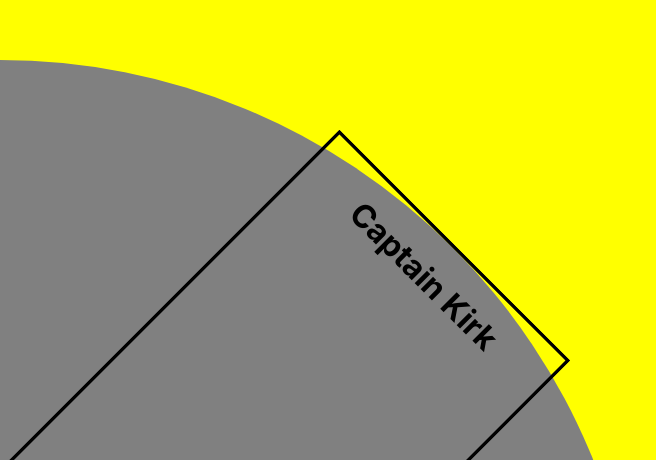
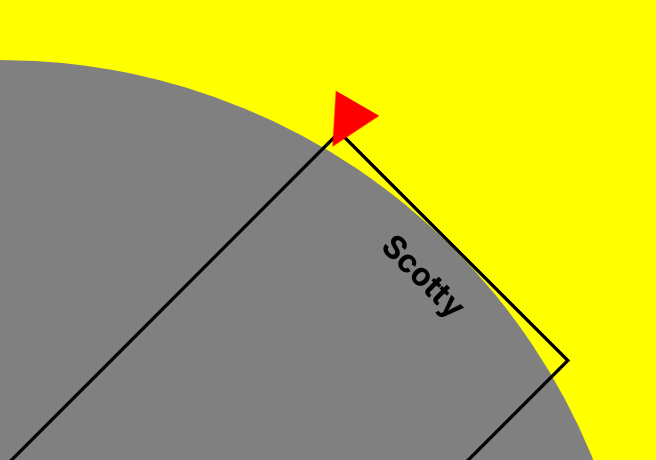
Before and after one commit to doopingen/geekout-hackathon, a React (Create React App) app: page / in a window 1280 px wide. Shown: the part 340-800 px from the top of the page, without its empty margins (0-656 px from the left). Built offline with nearby package versions, Linux system fonts and the light colour scheme.

Commit message:
Added spin wheel marker

```diff
--- a/src/App.css
+++ b/src/App.css
@@ -12,6 +12,11 @@ body {
   background: yellow;
 }
 
+@keyframes wheel-spin {
+  from { transform: rotate(0deg)}
+  to { transform: rotate(360deg)}
+}
+
 .wheel-container {
   position: absolute;
   width: 100vw;
@@ -20,7 +25,10 @@ body {
   left: -50vw;
   background-color: gray;
   border-radius: 50%;
-
+  animation-name: wheel-spin;
+  animation-duration: 10s;
+  animation-iteration-count: infinite;
+  animation-timing-function: linear;
 }
 
 .wheel-spoke-container {
@@ -31,3 +39,13 @@ body {
   top: 50%;
   border: 3px solid black;
 }
+
+.marker {
+  position: absolute;
+  top: 55vh;
+  left: 25vw;
+  border-left: 25px solid transparent;
+  border-right: 25px solid transparent;
+  border-top: 50px solid red;
+  transform: rotate(30deg);
+}
--- a/src/components/wheel.js
+++ b/src/components/wheel.js
@@ -5,6 +5,7 @@ const Wheel = props => {
     const numSpokes = props.characters.length;
 
     return (
+        <>
             <div className="wheel-container">
                 {   props.characters.map((character, i) => {
                         const rotation = {transform: `translate(-50%, -50%) rotate(${((360 / numSpokes) * i) + 45}deg)`};
@@ -16,6 +17,8 @@ const Wheel = props => {
                     })
                 }
             </div>
+            <div className="marker"></div>
+        </>
     )
 }
 
```
Lines whose indentation alone changed are shown as unchanged.
